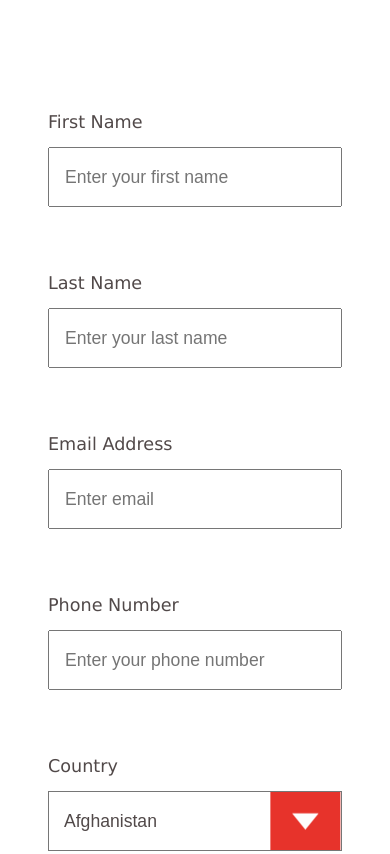
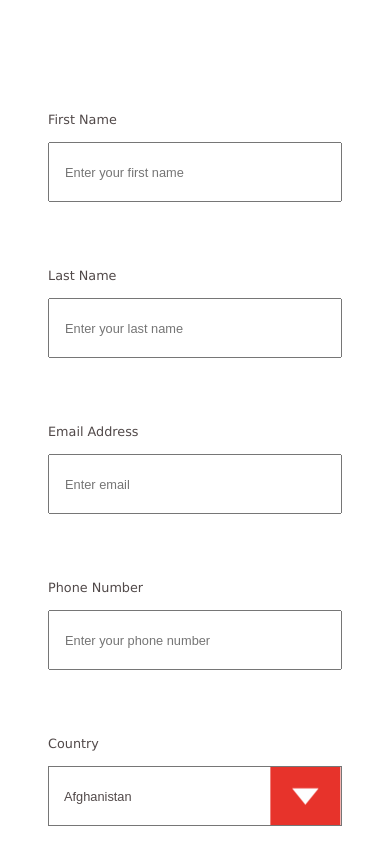
Before and after one commit to Saad-Saheed/zuri_clone, a plain HTML site: page index.html in a window 390 px wide. Shown: the part 6064-6918 px from the top of the page. Drawn offline with Linux system fonts and the light colour scheme.

Commit message:
Update style.css
input font size adjust

```diff
--- a/css/style.css
+++ b/css/style.css
@@ -378,6 +378,12 @@ li i {
   [class*="col-"] {
     width: 100%;
   }
+
+  label,
+  input,
+  select {
+    font-size: .8rem;
+  }
 }
 @media only screen and (max-width: 1000px) {
   .h-images {
```
